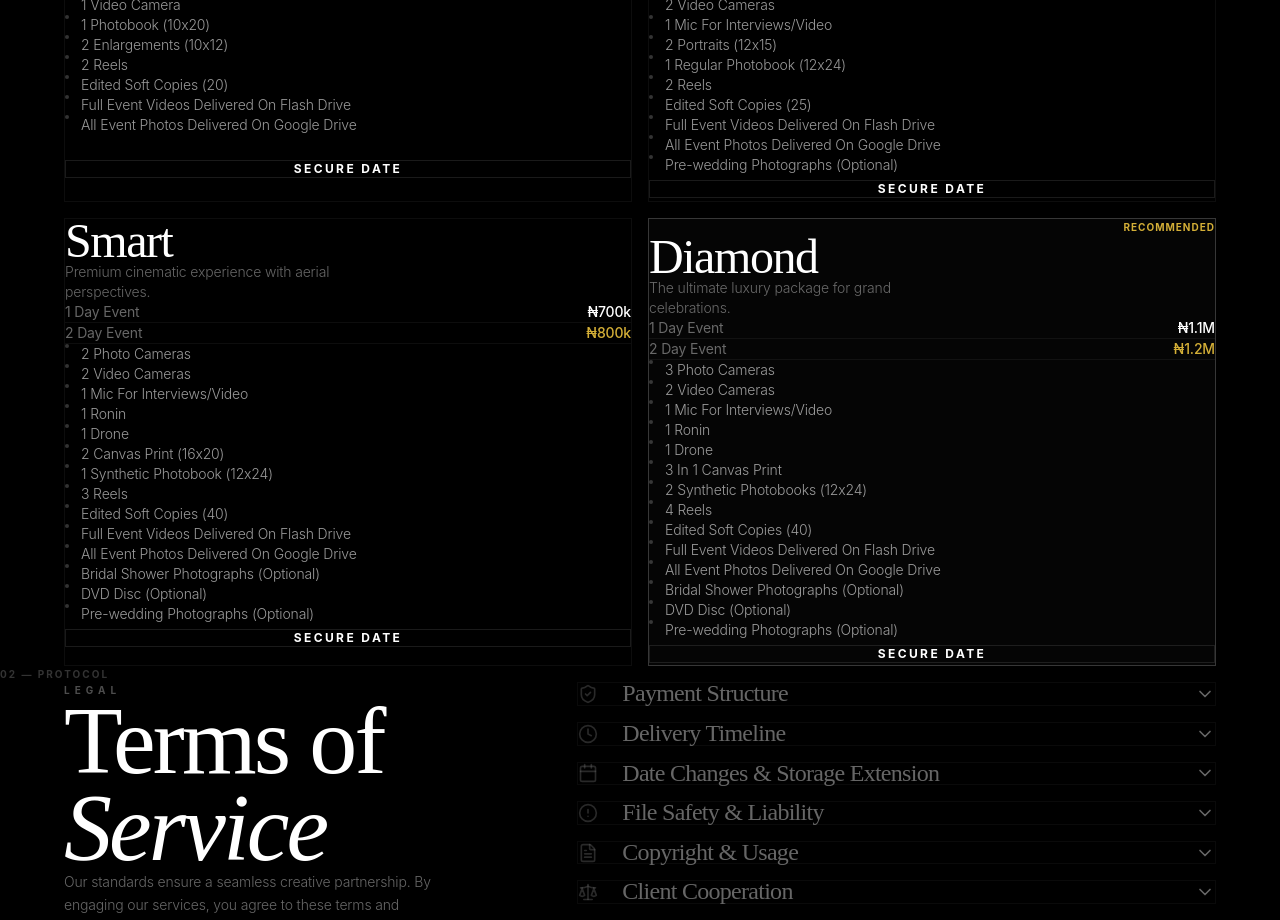
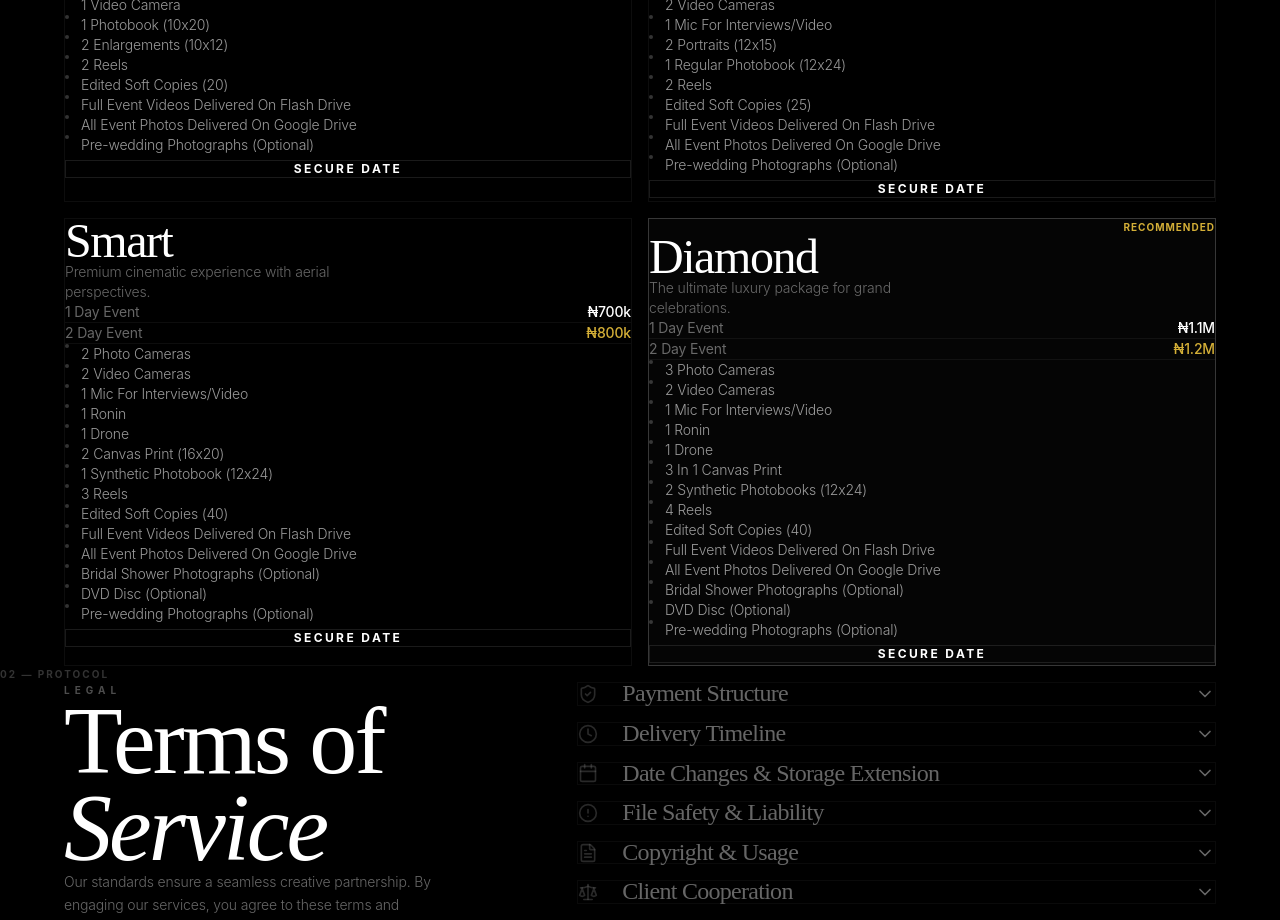
Before and after one commit to Mbakara1/excel_package, a React (Vite) app: page / in a window 1280 px wide. Shown: the part 980-1900 px from the top of the page. Built offline with nearby package versions, Linux system fonts and the light colour scheme.

Commit message:
Add pre-wedding photographs option to Ruby package

```diff
--- a/src/components/Pricing.jsx
+++ b/src/components/Pricing.jsx
@@ -14,7 +14,8 @@ const categories = {
         "2 Reels",
         "Edited Soft Copies (20)",
         "Full Event Videos Delivered On Flash Drive",
-        "All Event Photos Delivered On Google Drive"
+        "All Event Photos Delivered On Google Drive",
+        "Pre-wedding Photographs (Optional)"
       ],
       description: "Perfect for intimate celebrations with essential coverage."
     },
```
